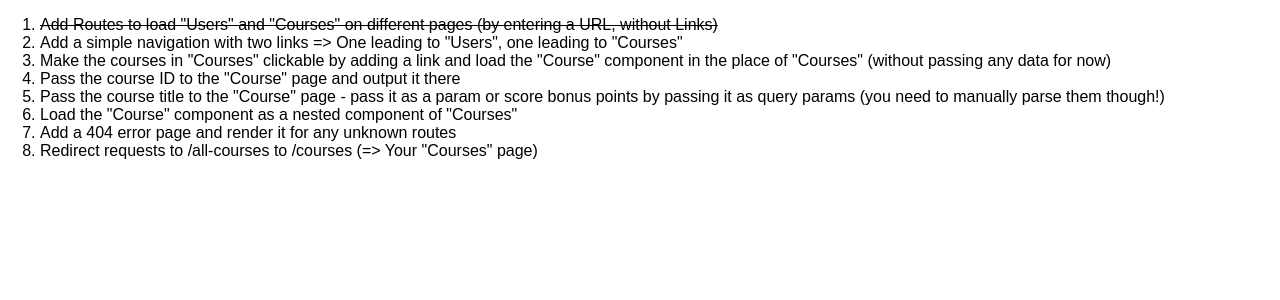
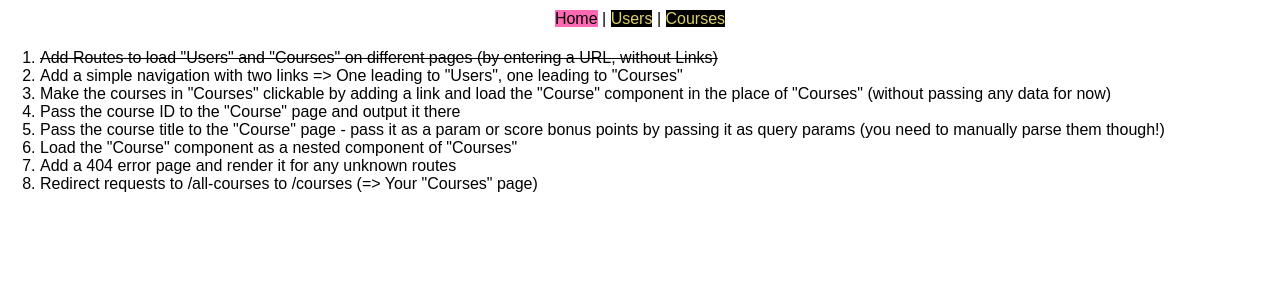
Before and after one commit to aditiohri/react-complete-course-routing-assignment, a React (Create React App) app: page / in a window 1280 px wide. Shown: the top 300 px of the page. Built offline with nearby package versions, Linux system fonts and the light colour scheme.

Commit message:
add navlinks and style them

```diff
--- a/src/App.js
+++ b/src/App.js
@@ -1,5 +1,5 @@
 import React, { Component } from "react";
-import { BrowserRouter, Route } from "react-router-dom";
+import { BrowserRouter, Route, NavLink } from "react-router-dom";
 
 import Courses from "./containers/Courses/Courses";
 import Users from "./containers/Users/Users";
@@ -9,6 +9,13 @@ class App extends Component {
     return (
       <BrowserRouter>
         <div>
+          <nav>
+<NavLink to="/" exact>Home</NavLink>{" "} | {" "}
+<NavLink to="/users">Users</NavLink>{" "} | {" "}
+<NavLink to="/courses">Courses</NavLink>
+          </nav>
+          <Route path="/users" component={Users} />
+          <Route path="/courses" component={Courses} />
           <ol style={{ textAlign: "left" }}>
             <li className="done">
               Add Routes to load "Users" and "Courses" on different pages (by
@@ -38,8 +45,6 @@ class App extends Component {
               page)
             </li>
           </ol>
-          <Route path="/users" component={Users} />
-          <Route path="/courses" component={Courses} />
         </div>
       </BrowserRouter>
     );
--- a/src/index.css
+++ b/src/index.css
@@ -1,3 +1,7 @@
+* {
+  box-sizing: border-box;
+}
+
 body {
   margin: 0;
   padding: 0;
@@ -8,3 +12,25 @@ body {
 .done {
   text-decoration: line-through;
 }
+
+nav {
+  margin: 5px;
+  padding: 5px;
+}
+
+a {
+  text-decoration: solid;
+  color: #dbd068;
+  background-color: black;
+}
+
+a:hover,
+a:active {
+  color: black;
+  background-color: #dbd068;
+}
+
+a.active {
+  color: black;
+  background-color: hotpink;
+}
```
